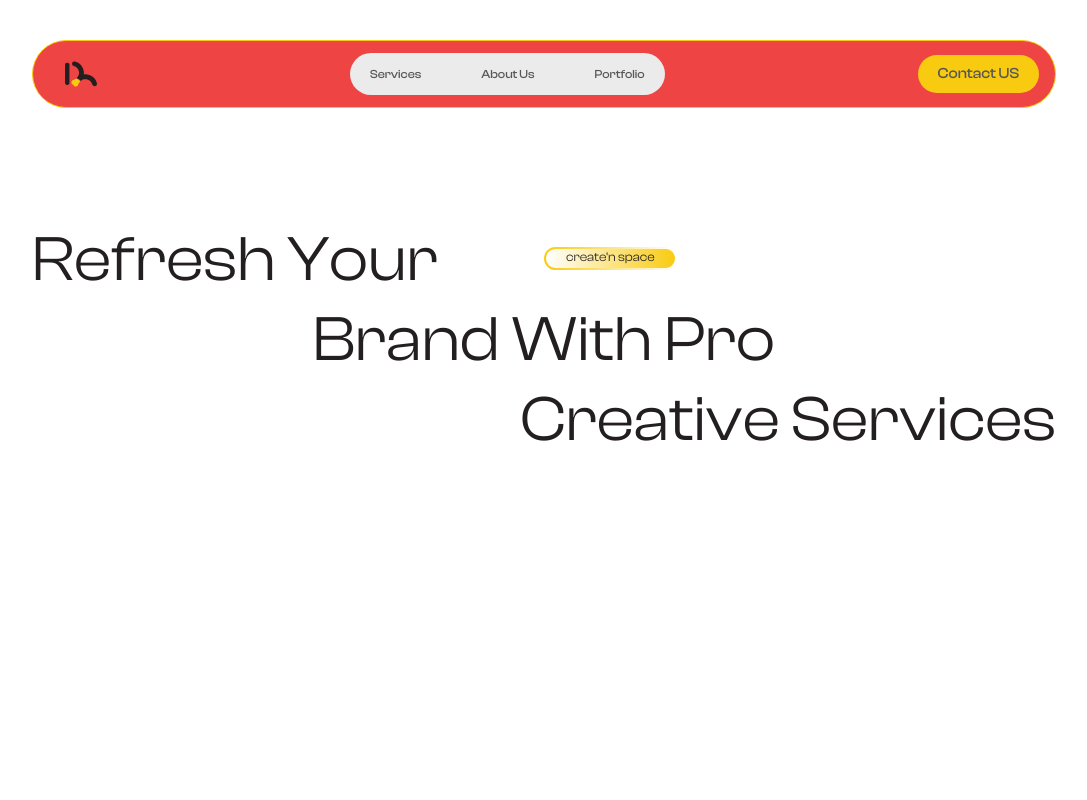
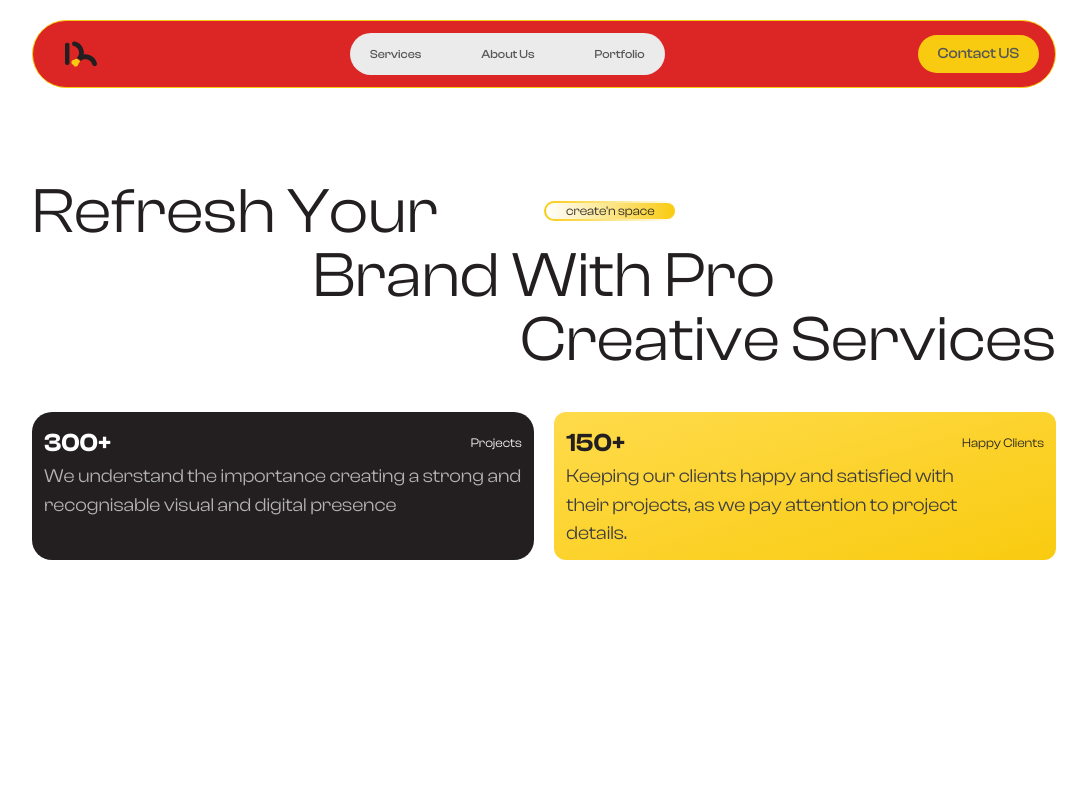
Before and after one commit to nyator/pncreatives-website, a React (Vite) app: page / in a window 1280 px wide. Shown: the top 800 px of the page, without its empty margins (96-1183 px from the left). Built offline with nearby package versions, Linux system fonts and the light colour scheme; a web font is replaced by a local one.

Commit message:
"Updated SVG image, navbar, and landing page components; modified styles and constants; and adjusted tailwind config."

```diff
--- a/src/components/Navbar.jsx
+++ b/src/components/Navbar.jsx
@@ -68,9 +68,9 @@ const Navbar = ({title , className }) => {
 
   return (
     <>
-      <div className={`${title === "Portfolio" ? `${styles.navop}` : `${styles.navBlur}`}  ${className}  flex font-cVariable w-4/5 mx-auto justify-between items-center pl-8 pr-4 py-3 mt-10 rounded-full fixed z-10`}>
+      <div className={`${title === "Portfolio" ? `${styles.navop}` : `${styles.navBlur}`}  ${className}  flex font-cVariable w-4/5 mx-auto justify-between items-center pl-8 pr-4 py-3 mt-5 rounded-full fixed z-10`}>
         <div>
-          <img src={logo} alt="pncreatives" className="size-8" />
+          <img src={logo} alt="pnCreatives" className="size-8" />
         </div>
         <div className="hidden md:flex space-x-[60px] bg-gray py-3 px-5 font-cMedium text-navblack text-[13px] rounded-full">
           {navLinks.map((items, index) => {
@@ -103,7 +103,7 @@ const Navbar = ({title , className }) => {
             >
               <div className="flex w-4/5 mx-auto justify-between items-center pl-8 pr-4 py-3 mt-10 rounded-full">
                 <div>
-                  <img src={logo} alt="pncreatives" className="size-8" />
+                  <img src={logo} alt="pnCreatives" className="size-8" />
                 </div>
 
                 <button className="md:hidden" onClick={toggleMenu}>
--- a/src/constants/assets.js
+++ b/src/constants/assets.js
@@ -4,6 +4,7 @@ import rightarrow from '../assets/images/rightarrow.svg'
 import underline from '../assets/images/underline.svg'
 import lRectangle from '../assets/images/lRectangle.svg'
 import rRectangle from '../assets/images/rRectangle.svg'
+import hireus from '../assets/images/hireus.svg'
 
 export {
     logo,
@@ -12,4 +13,5 @@ export {
     underline,
     lRectangle,
     rRectangle,
+    hireus,
 }
--- a/src/constants/index.js
+++ b/src/constants/index.js
@@ -1,4 +1,4 @@
 export const styles = {
  navBlur:"bg-gray-100 bg-clip-content backdrop-filter backdrop-blur-sm bg-opacity-50 border border-[#ffffff]",
- navop:"bg-red-500 border border-secondary-default",
+ navop:"bg-red-600 border border-secondary-default",
 }
--- a/src/pages/LandingPage.jsx
+++ b/src/pages/LandingPage.jsx
@@ -1,15 +1,24 @@
 import Navbar from "../components/Navbar.jsx";
-import { leftarrow, rightarrow, underline } from "../constants/assets.js";
+import {
+  leftarrow,
+  rightarrow,
+  underline,
+  lRectangle,
+  rRectangle,
+  hireus,
+  logo,
+} from "../constants/assets.js";
 
 const LandingPage = () => {
   return (
     <>
       <div className="w-4/5 mx-auto">
-      <Navbar title='Portfolio' />
+        <Navbar title="Portfolio" />
       </div>
-      <section className="text-primary  font-cVariable w-4/5 h-screen mx-auto justify-between items-center pt-[220px]">
-        <div className="leading-tight font-cRegular line-clamp-[7] relative">
-          <h1 className="text-clamp text-start relative">Refresh Your
+      <section className="text-primary  font-cVariable w-4/5 h-screen mx-auto justify-between items-center pt-[120px] md:pt-[180px]">
+        <div className="leading-none font-cRegular line-clamp-[7] relative">
+          <h1 className="text-clamp text-start relative">
+            Refresh Your
             <div className="bg-gradient-to-l from-white to-secondary-default absolute left-2/3 md:left-2/4 top-1/3 rounded-full p-[2px]">
               <p className="text-clamp_2 px-5 py-[1.5px] rounded-full bg-gradient-to-r from-white to-secondary-default text-nowrap">
                 create'n space
@@ -17,14 +26,95 @@ const LandingPage = () => {
             </div>
           </h1>
           <h1 className="text-clamp text-center">Brand With Pro</h1>
-          <h1 className="text-clamp text-end relative overflow-auto ">Creative Services</h1>
+          <h1 className="text-clamp text-end relative ">Creative Services</h1>
+        </div>
+        {/* <img src={leftarrow} alt="left Arrow" className="absolute left-4/5 md:right-0 top-44 size-44 md:size-auto"/> */}
+        {/* <img src={rightarrow} alt="left Arrow" className="absolute left-[-100px] top-[8rem]"/> */}
+        {/* <img src={underline} alt="underline" className="absolute size-10 object-none top-[105rem] right-[0rem] md:size-3/5"/> */}
 
+        <div className="flex flex-row justify-between mt-5 md:mt-10">
 
-          {/* <img src={leftarrow} alt="left Arrow" className="absolute right-[-150px] top-[-10px] size-[40%]"/> */}
-          {/* <img src={rightarrow} alt="left Arrow" className="absolute left-[-100px] top-[8rem]"/> */}
+          <div className=" w-myspace bg-primary  text-white p-3 rounded-[20px]">
+            <div className=" flex items-center justify-between">
+              <h1 className="text-clamp_name font-cSemibold">300+</h1>
+              <h1 className="text-clamp_desc font-cRegular">Projects</h1>
+            </div>
+            <p className="text-clamp_text text-[#B3B3B3]">
+              We understand the importance creating a strong and recognisable
+              visual and digital presence
+            </p>
+          </div>
+          <div className="w-myspace bg-gradient-to-br from-secondary-yray to-secondary-default p-3 rounded-xl">
+            <div className=" flex items-center justify-between">
+              <h1 className="text-clamp_name font-cSemibold">150+</h1>
+              <h1 className="text-clamp_desc font-cRegular">Happy Clients</h1>
+            </div>
+            <p className="text-clamp_text text-[#3F3E3E] w-5/6 text-wrap">
+                    Keeping our clients happy and satisfied with their projects,
+                    as we pay attention to project details.
+                  </p>
+          </div>
 
+          {/* Left Rectangle */}
+
+          {/* <div className="w-myspace">
+            <div className="relative">
+              <img
+                src={lRectangle}
+                alt=""
+                className="w-full h-fit  object-fill"
+              />
+              <div className="absolute top-1 md:top-5 text-white px-3 md:px-5 text-nowrap w-full">
+                <div className=" flex justify-between mb-0 sm:mb-3 md:mb-4">
+                  <h1 className="text-clamp_name font-cSemibold">300+</h1>
+                  <h1 className="text-clamp_desc font-cRegular">Projects</h1>
                 </div>
-            <img src={underline} alt="underline" className="absolute size-10 object-none top-[105rem] right-[0rem] md:size-3/5"/>
+                <p className="text-clamp_text text-[#B3B3B3] w-5/6 text-wrap">
+                  We understand the importance creating a strong and
+                  recognisable visual and digital presence
+                </p>
+              </div>
+            </div>
+          </div> */}
+
+          {/* Right Rectangle */}
+
+          {/* <div className="w-myspace">
+            <div className="relative">
+              <img
+                src={rRectangle}
+                alt=""
+                className="w-full h-fit object-fill"
+              />
+              <div className="absolute top-1 md:top-5 text-primary px-3 md:px-5 text-nowrap w-full">
+                <div className=" flex justify-between items-center mb-0 sm:mb-3 md:mb-4">
+                  <h1 className="text-clamp_name font-cSemibold">150+</h1>
+                  <h1 className="text-clamp_desc font-cRegular">
+                    Happy Clients
+                  </h1>
+                </div>
+                <div className="flex justify-end">
+                  <p className="text-clamp_text text-[#3F3E3E] w-5/6 text-wrap">
+                    Keeping our clients happy and satisfied with their projects,
+                    as we pay attention to project details.
+                  </p>
+                </div>
+              </div>
+            </div>
+          </div> */}
+
+          {/* <div className="bg-blue scale-100%  p-1 rounded-full flex items-center justify-center absolute bottom-[-7px] left-[42.8%]">
+          <h1 className="text-center text-nowrap text-white text-[8px] font-cMedium">Hire Us!</h1>
+        </div> */}
+
+          {/* <div className="absolute bottom-0 left-[43.3%] bg-red-500">
+            <img
+              src={logo}
+              alt=""
+              className="size-7 object-fill  cursor-pointer"
+            />
+          </div> */}
+        </div>
       </section>
     </>
   );
@@ -32,4 +122,6 @@ const LandingPage = () => {
 
 export default LandingPage;
 
-{/* <section className="text-primary  font-cVariable w-[84rem] h-screen mx-auto justify-between items-center pt-[220px] overflow-uto"></section> */}
+{
+  /* <section className="text-primary  font-cVariable w-[84rem] h-screen mx-auto justify-between items-center pt-[220px] overflow-uto"></section> */
+}
--- a/tailwind.config.js
+++ b/tailwind.config.js
@@ -3,7 +3,7 @@ export default {
   content: ["./index.html", "./src/**/*.{js,ts,jsx,tsx}"],
   theme: {
     screens: {
-      sm: "640px",
+      sm: "520px",
       md: "890px",
       lg: "1024px",
       xl: "1280px",
@@ -33,7 +33,13 @@ export default {
       fontSize: {
         clamp: "clamp(30px, 5vw, 95px)",
         clamp_2: "clamp(8px, 1vw, 30px)",
+        clamp_name: "clamp(15px, 2vw, 60px)",
+        clamp_desc: "clamp(10px, 1vw, 25px)",
+        clamp_text: "clamp(6px, 2vw, 19px)",
       },
+      width: {
+        'myspace': '49%',
+      }
     },
   },
   plugins: [],
```
Also changed, not shown: src/assets/images/hireus.svg (added), src/assets/images/rRectangle.svg. Lines whose indentation alone changed are shown as unchanged.
